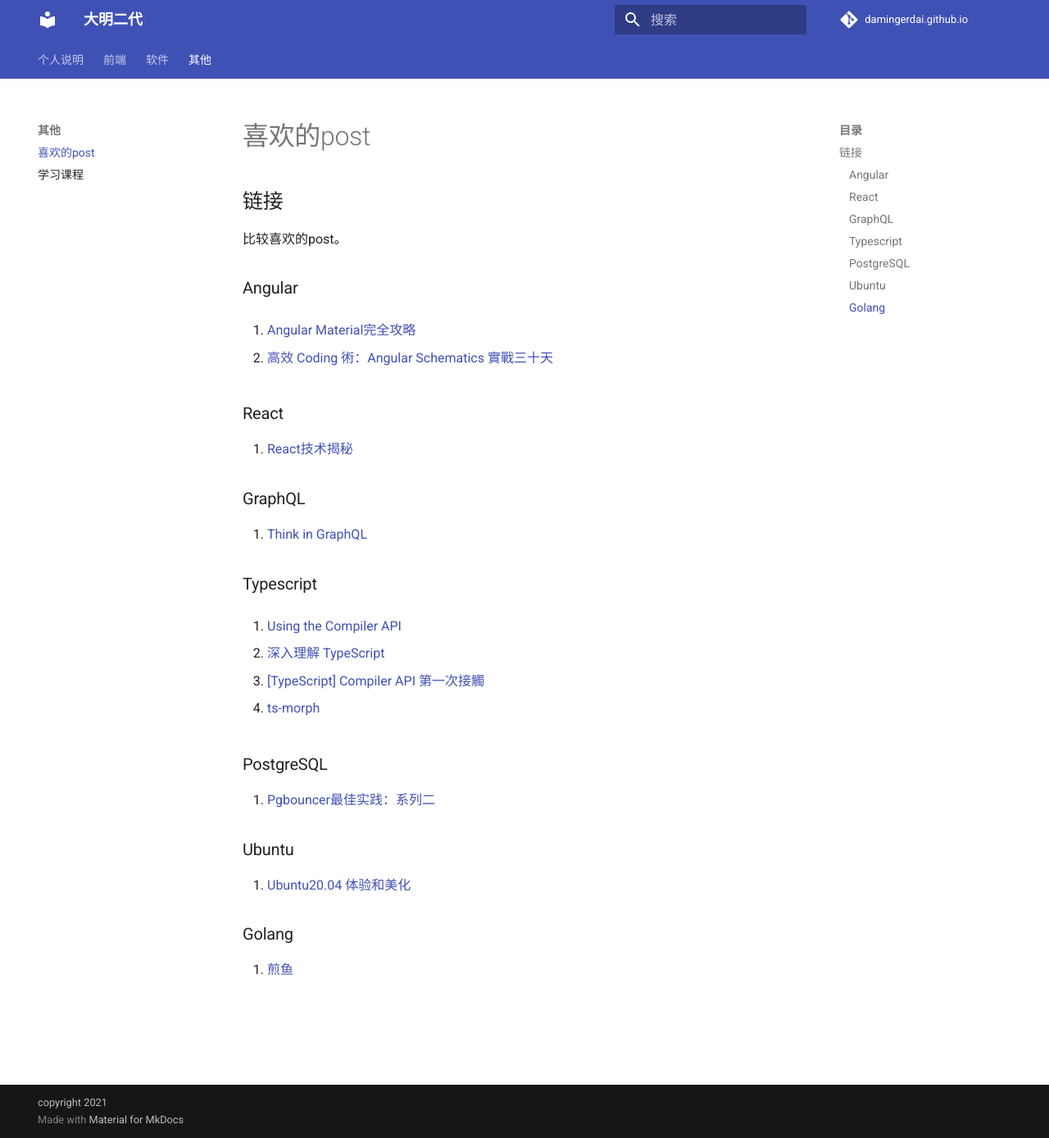
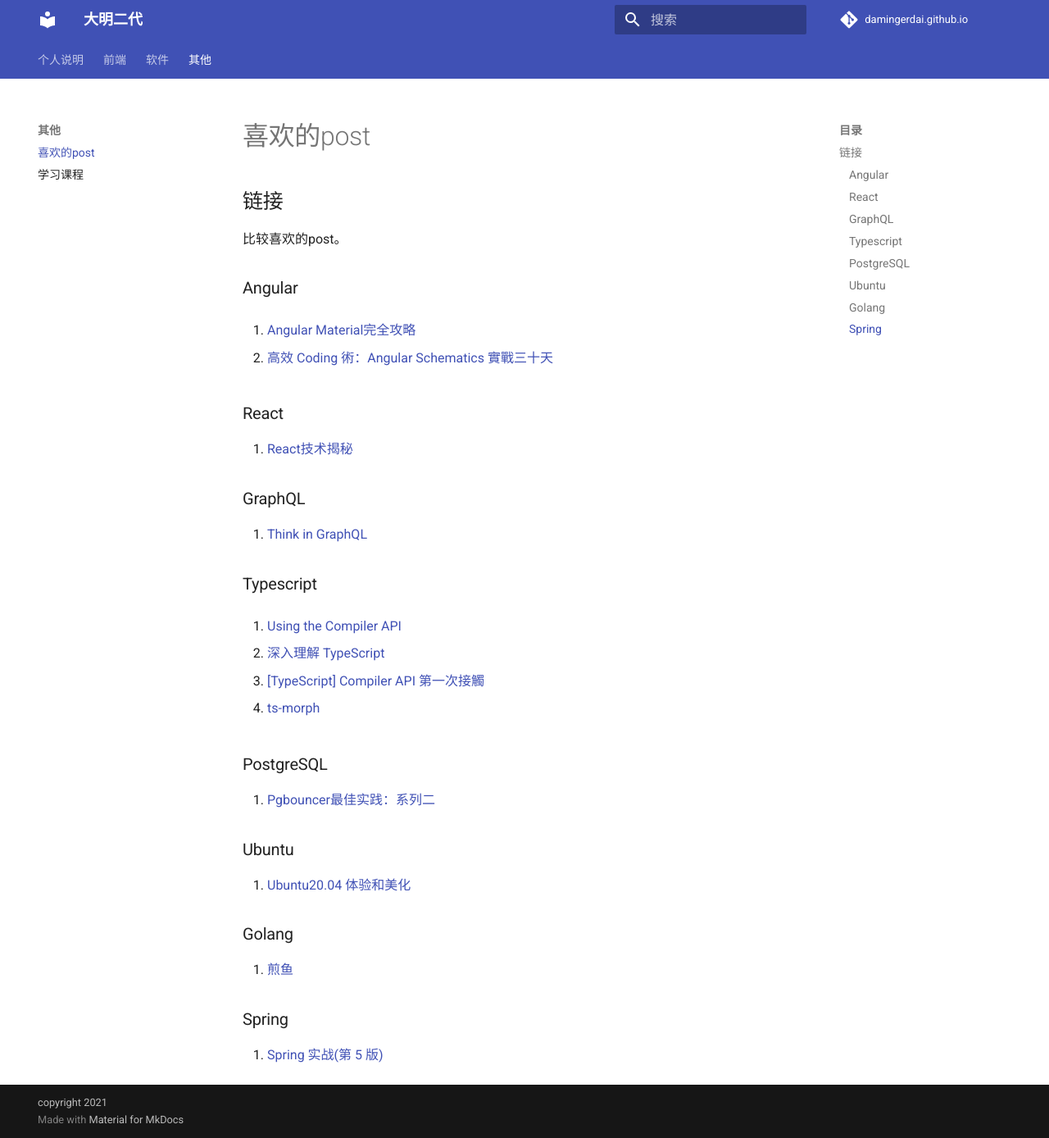
Before and after one commit to damingerdai/damingerdai.github.io, an MkDocs documentation site: the page built from docs/others/link.md, in a window 1280 px wide and 1388 px high. Shown: the whole window at 82% size. Built offline with MkDocs 1.6.1 and Material for MkDocs 9.7.7, drawn with Linux system fonts in a browser that asks for light colours; comment, search, counter and statistics services are not loaded.

Commit message:
docs: spring 实战

```diff
--- a/docs/others/link.md
+++ b/docs/others/link.md
@@ -37,3 +37,7 @@
 ### Golang
 
 1. [煎鱼](https://eddycjy.com/)
+
+### Spring
+
+1. [Spring 实战(第 5 版)](https://potoyang.gitbook.io/spring-in-action-v5/)
```
